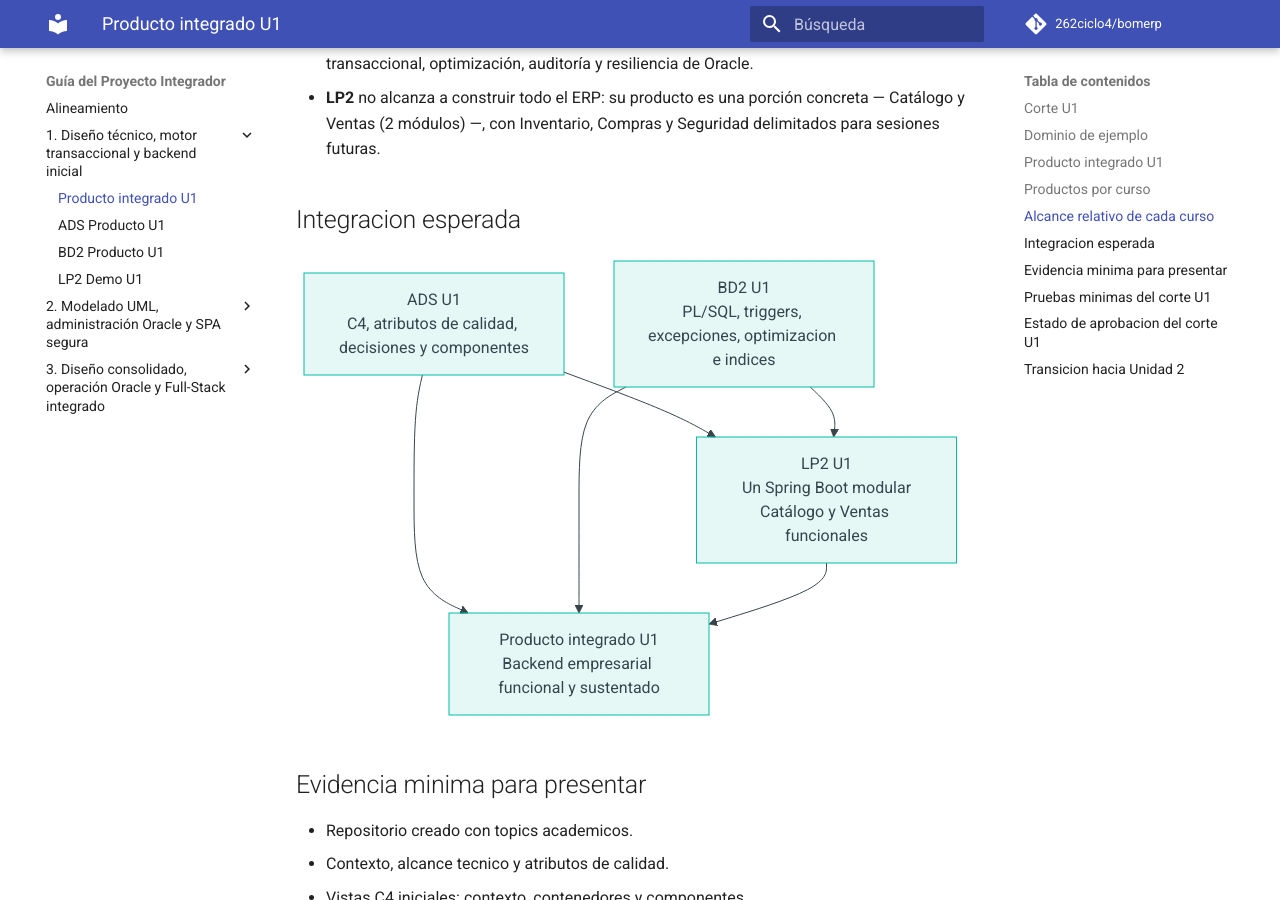
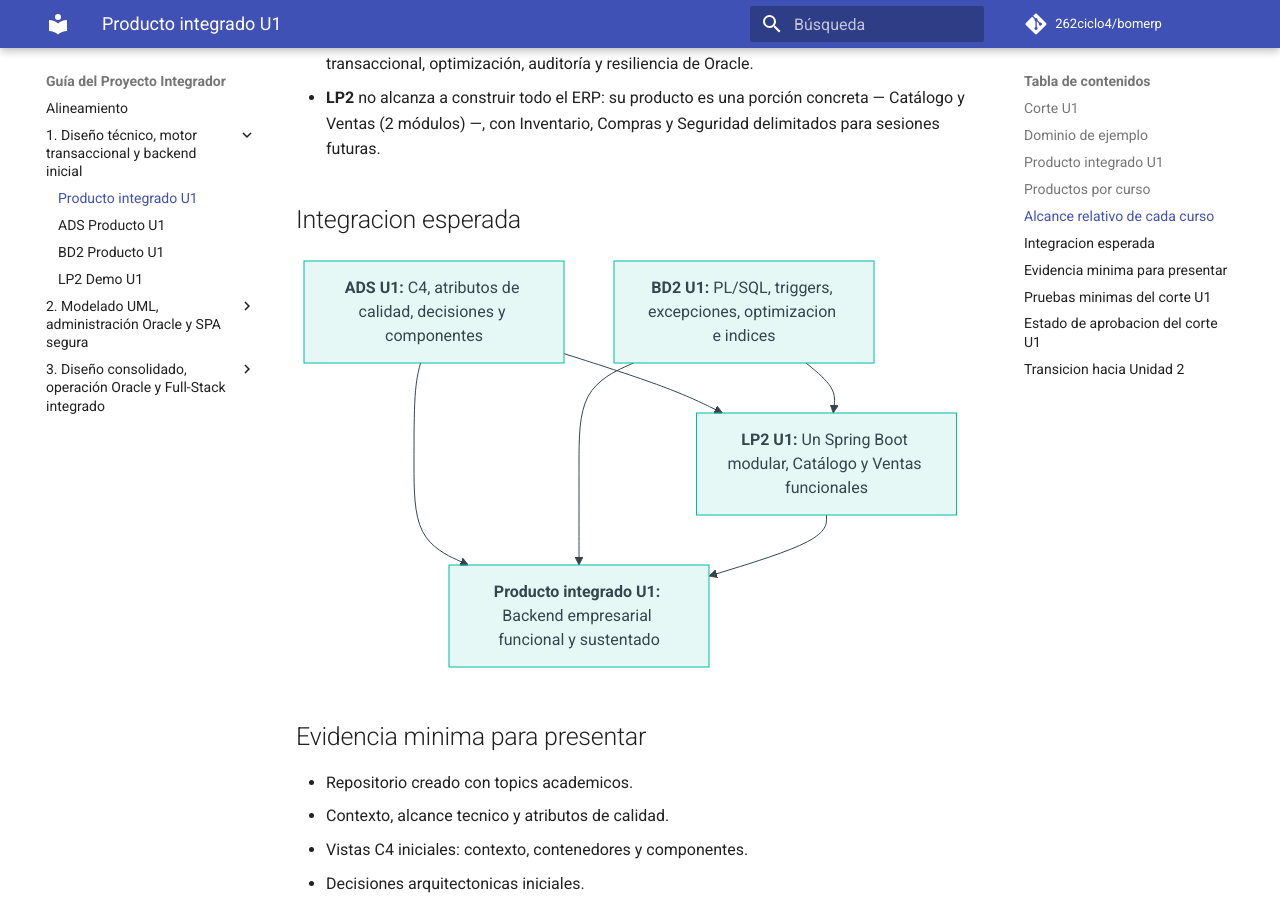
Before and after one commit to 262ciclo4/bomerp, an MkDocs documentation site: the page built from docs/proyecto-integrador/u1/index.md, in a window 1280 px wide and 900 px high, scrolled down 1321 px. Built offline with MkDocs 1.6.1 and Material for MkDocs 9.7.7, drawn with Linux system fonts in a browser that asks for light colours; comment, search, counter and statistics services are not loaded.

Commit message:
first commit

````diff
--- a/docs/proyecto-integrador/u1/index.md
+++ b/docs/proyecto-integrador/u1/index.md
@@ -34,10 +34,10 @@ Los tres cursos no tienen el mismo alcance de visión sobre BomERP:
 
 ```mermaid
 flowchart TB
-    A[ADS U1<br/>C4, atributos de calidad, decisiones y componentes]
-    B[BD2 U1<br/>PL/SQL, triggers, excepciones, optimizacion e indices]
-    C[LP2 U1<br/>Un Spring Boot modular<br/>Catálogo y Ventas funcionales]
-    D[Producto integrado U1<br/>Backend empresarial funcional y sustentado]
+    A["`**ADS U1:** C4, atributos de calidad, decisiones y componentes`"]
+    B["`**BD2 U1:** PL/SQL, triggers, excepciones, optimizacion e indices`"]
+    C["`**LP2 U1:** Un Spring Boot modular, Catálogo y Ventas funcionales`"]
+    D["`**Producto integrado U1:** Backend empresarial funcional y sustentado`"]
 
     A --> C
     A --> D
--- a/mkdocs.yml
+++ b/mkdocs.yml
@@ -77,5 +77,6 @@ nav:
           - ADR-001 - Arquitectura del backend: lp2/adr/ADR-001-arquitectura-backend.md
           - ADR-002 - Spring Modulith: lp2/adr/ADR-002-spring-modulith.md
           - ADR-003 - Versión exacta de Spring Boot 4.0.7: lp2/adr/ADR-003-spring-boot-4.md
+          - ADR-004 - JWT diferido a S10: lp2/adr/ADR-004-jwt-diferido.md
       - 1. Base backend REST modular de BomERP:
           - S1 - Arquitectura backend REST profesional: lp2/sesiones/S01_Arquitectura_Backend_REST_Profesional.md
````
